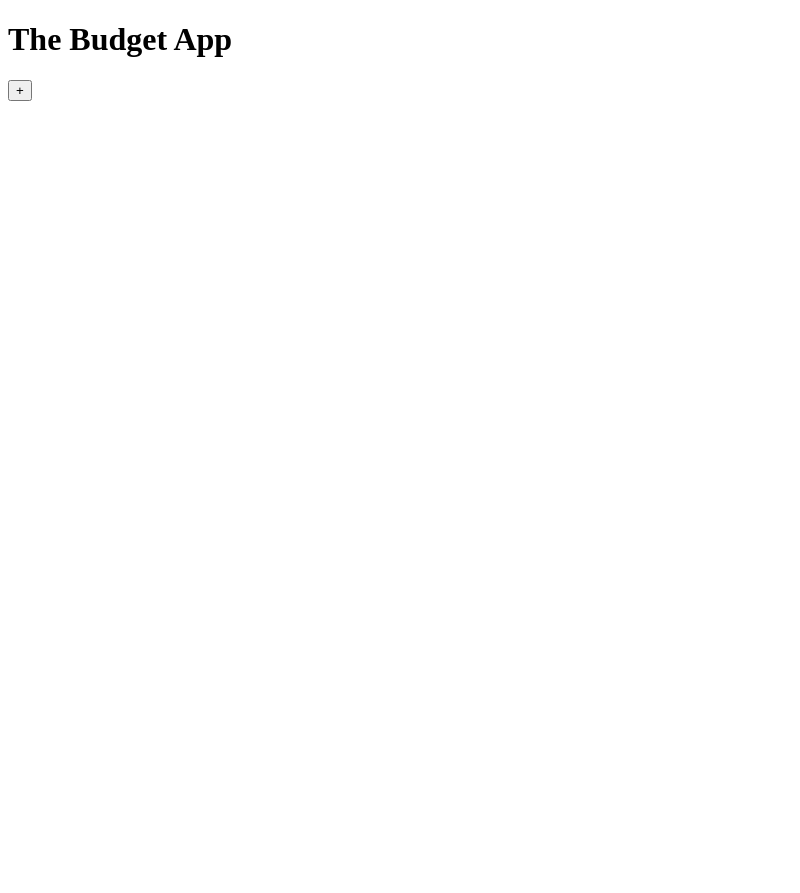
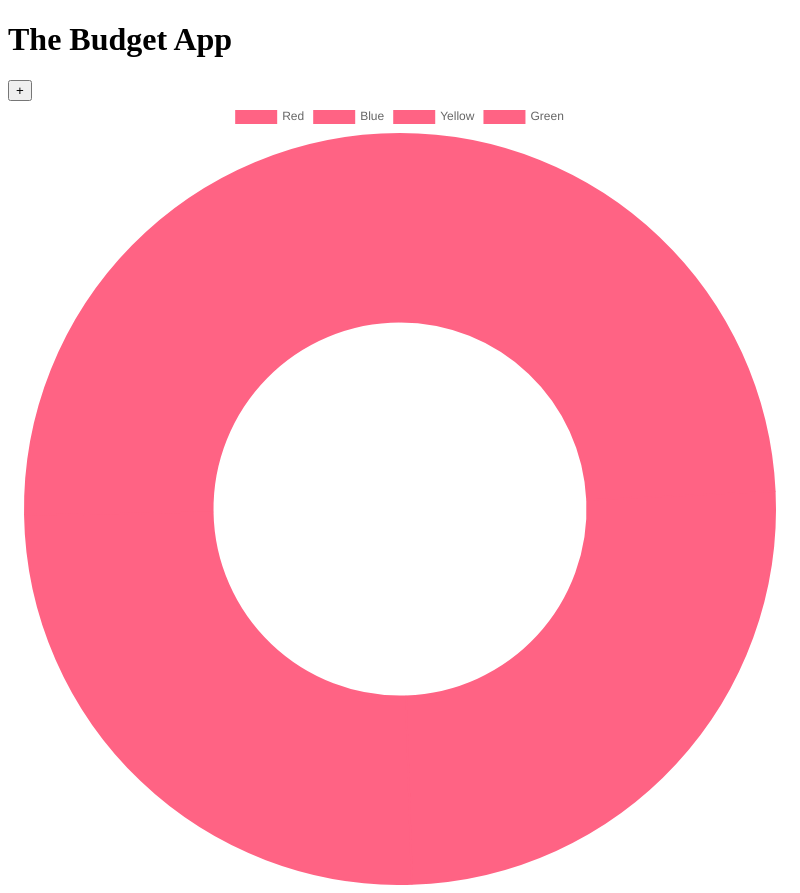
Before and after one commit to MarkMacGowan/Project-Djouce, an Electron app: page index.html in a window 800 px wide. Before the commit the page ends 800 px from the top, so only its background shows below. Drawn offline with nearby package versions, Linux system fonts and the light colour scheme.

Commit message:
Update index.html

```diff
--- a/index.html
+++ b/index.html
@@ -1,14 +1,41 @@
 <!DOCTYPE html>
 <html lang="en">
+
 <head>
     <meta charset="UTF-8">
     <meta name="viewport" content="width=device-width, initial-scale=1.0">
     <title>Main Page</title>
 </head>
+
 <body>
     <h1>The Budget App</h1>
     <div>
         <button href="newBudgetForm.html">+</button>
     </div>
+    <div>
+        <canvas id="myChart"></canvas>
+    </div>
 </body>
+<script src="https://cdn.jsdelivr.net/npm/chart.js"></script>
+
+<script id="testChart">
+    const ctx = document.getElementById('myChart').getContext('2d');
+    const myChart = new Chart(ctx,
+        {
+            type: 'doughnut',
+            data: {
+                labels: ['Red', 'Blue', 'Yellow', 'Green'],
+                datasets: [{
+                    label: 'My First Dataset',
+                    backgroundColor: 'rgb(255,99,132)',
+                    borderColor: 'rgb(255,99,132)',
+                    data: [24, 25, 25, 25]
+                }]
+            }
+        });
+</script>
+<script>
+    const { webFrame } = require('electron')
+</script>
+
 </html>
```
